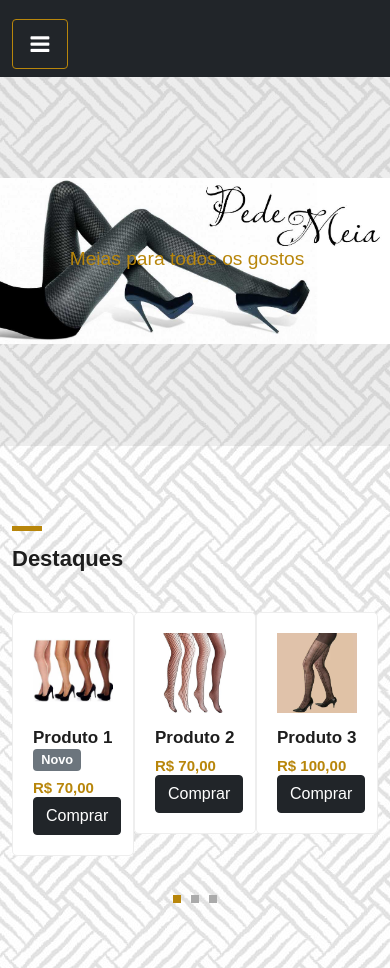
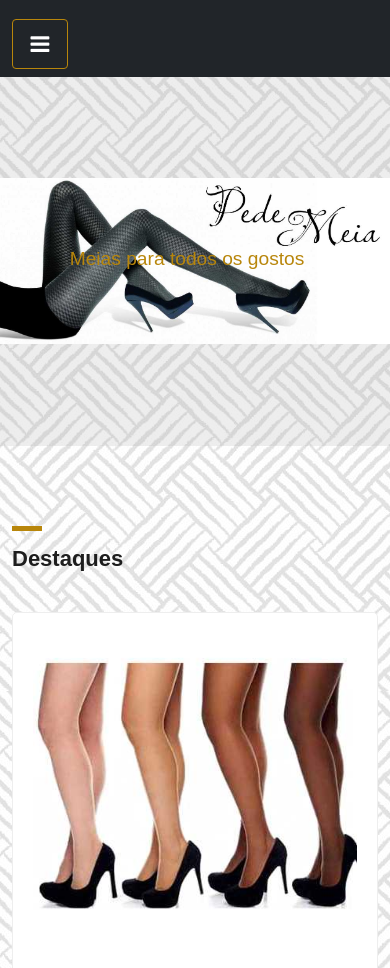
Before and after one commit to DebVidMon/EBAC-Jquery, a plain HTML site: page index.html in a window 390 px wide. Shown: the part 124-1092 px from the top of the page. Drawn offline with Linux system fonts and the light colour scheme; a web font is replaced by a local one.

Commit message:
fix mobile

```diff
--- a/assets/custom.js
+++ b/assets/custom.js
@@ -16,7 +16,7 @@
 
         $('.featured-item a').addClass('btn btn-dark stretch-link');
 
-        $('.featured-item:first h4').append('<span class="badge bg-secondary">Novo</span>')
+        $('.featured-item:first h4').append('<span class="badge bg-gold">Novo</span>')
         // $('.featured-item:first h4').start('<span class="badge bg-secondary">Novo</span>')
         // $('.featured-item:first h4').html('<span class="badge bg-secondary">Novo</span>')
         // $('.featured-item:first h4').addClass('active')
--- a/assets/style.css
+++ b/assets/style.css
@@ -18,8 +18,18 @@ p {
 	color: #4a4a4a;
 	line-height: 24px;
 }
+
 a {
 	text-decoration: none!important;
+}
+
+.bg-gold{
+	background-color: goldenrod;
+}
+
+.featured-item .btn-dark:hover{
+	box-shadow: 0 0 1rem gold;
+	color: goldenrod;
 }
 
 #logo {
@@ -198,11 +208,15 @@ a {
 .featured-item:hover h4 {
 	color: darkgoldenrod;
 }
+.featured-item span{
+	margin-left: .5rem;
+}
+
 .featured-item h6 {
 	color: darkgoldenrod;
 	font-size: 15px;
 	font-weight: 700;
-	margin-bottom: 0px;
+	margin-bottom: .5rem;
 }
 .owl-theme .owl-dots {
 	text-align: center;
@@ -740,6 +754,19 @@ a {
 	.featured-page {
 		margin-top: 80px;
 	}
+
+	.owl-stage{
+		width: 100% !important;
+	}
+
+	.owl-item{
+		width: 100% !important;
+	}
+
+	.owl-dots{
+		display: none;
+	}
+
 	.about-page,
 	.contact-page {
 		margin-top: 0px;
@@ -757,4 +784,16 @@ a {
 		text-align: left;
 	}
 
+	.owl-stage{
+		width: 100% !important;
+	}
+
+	.owl-item{
+		width: 100% !important;
+	}
+
+	.owl-dots{
+		display: none;
+	}
+
 }
```
